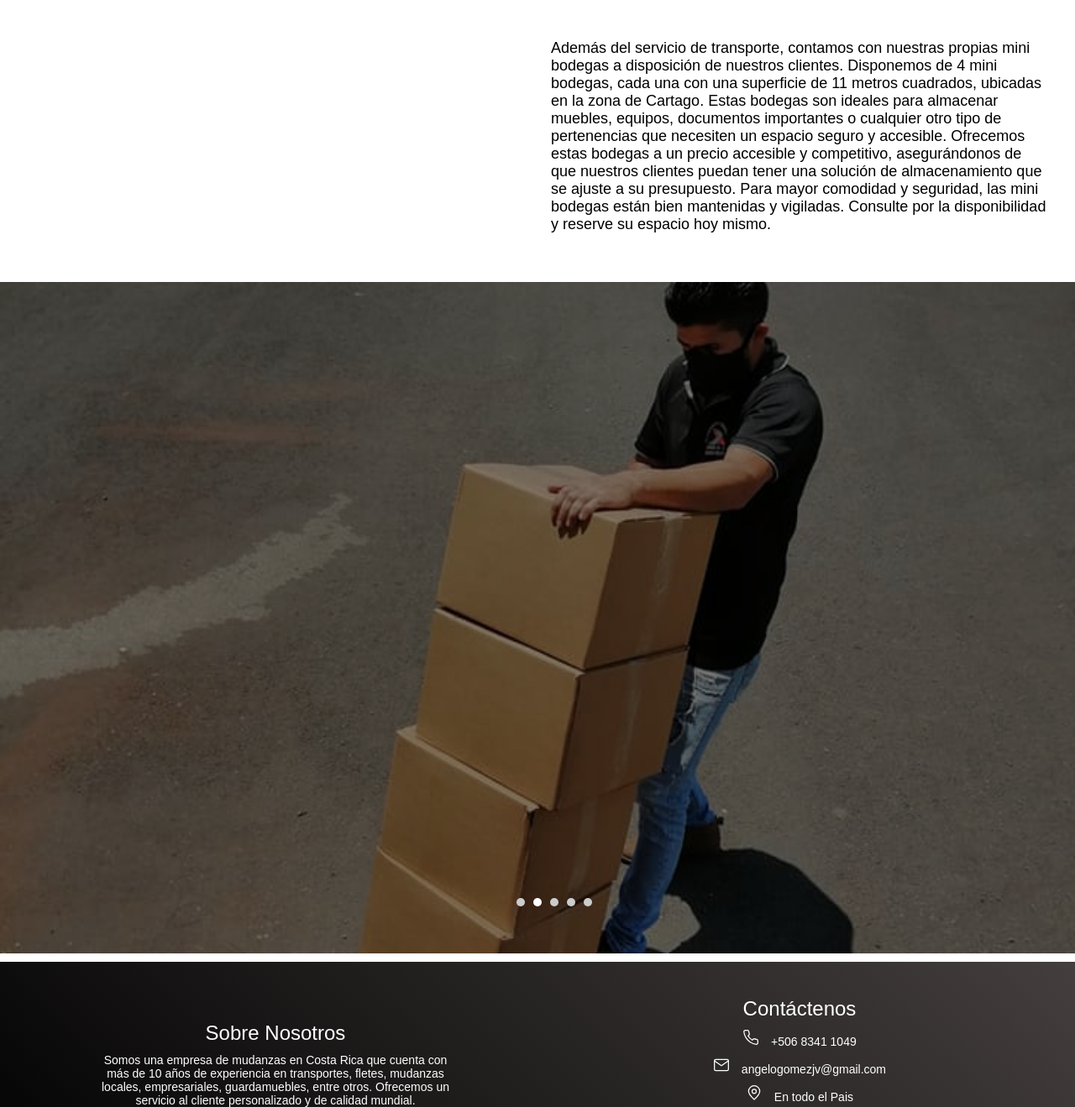
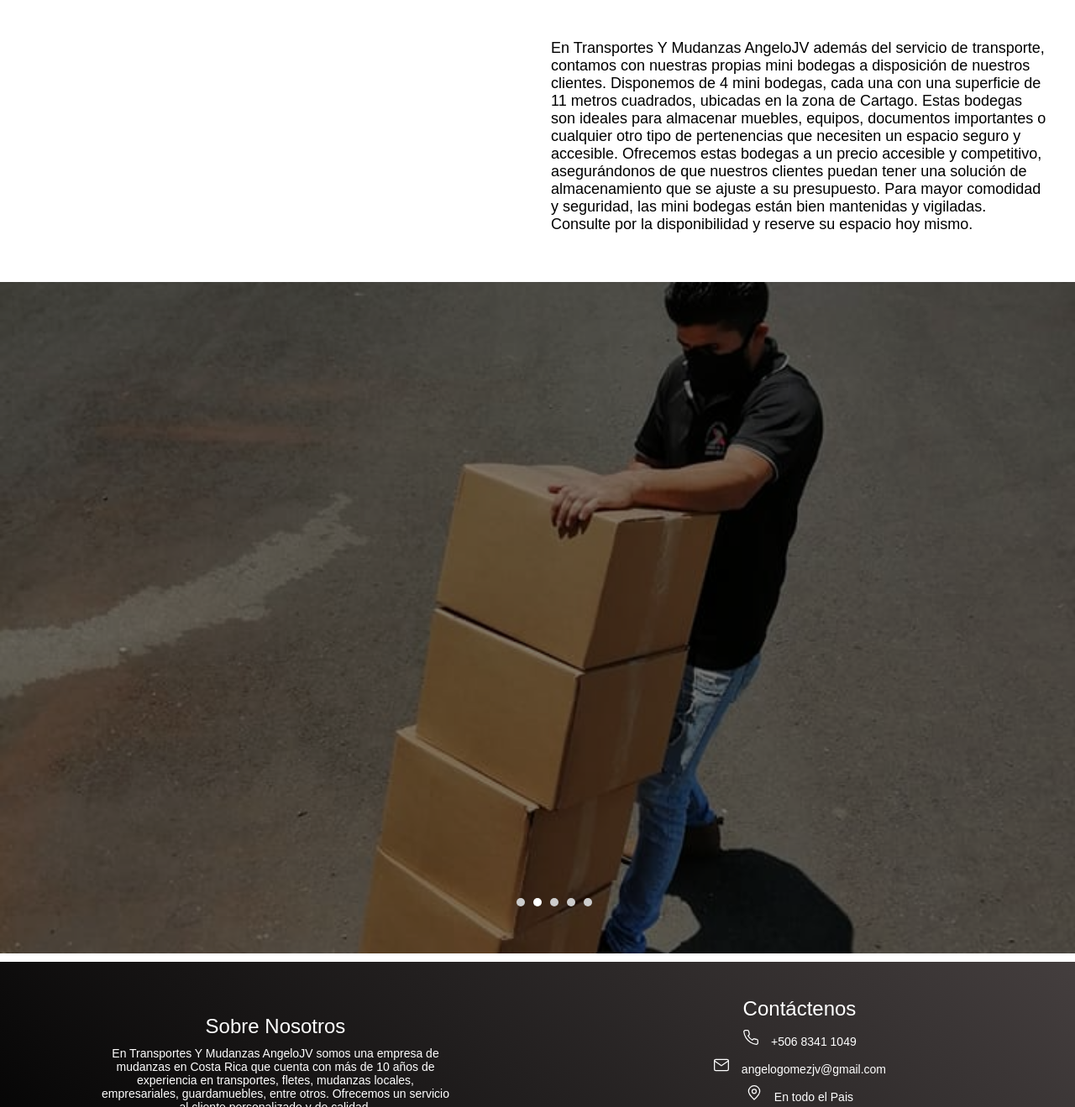
Before and after one commit to TransportesYMudanzasAngeloJV/Transportes-Y-Mudanzas-AngeloJV, a plain HTML site: page index.html in a window 1280 px wide. Shown: the part 3419-4738 px from the top of the page at 84% size. Drawn offline with nearby package versions, Linux system fonts and the light colour scheme; some icons are missing.

Commit message:
Add files via upload
mas "Transportes Y Mudanzas AngeloJV"

```diff
--- a/index.html
+++ b/index.html
@@ -10,7 +10,7 @@
 
 
 
-<meta name="google-site-verification" content="RGHxJpZ0BjTy6QcB18ELmbAotzsPBumSF6B0rLVMk9o" />
+    <meta name="google-site-verification" content="RGHxJpZ0BjTy6QcB18ELmbAotzsPBumSF6B0rLVMk9o" />
 
 </head>
 <body>
@@ -195,7 +195,7 @@
             <div class="checkbox-group">
                 <label for="seguro">
                     <input type="checkbox" id="seguro" name="seguro">
-                    Servicio de Seguro
+                    Servicio de Empaque
                 </label><br>
                 <label for="transporte">
                     <input type="checkbox" id="transporte" name="transporte">
@@ -245,7 +245,7 @@
             <img src="img/calidad (2).png" alt="">
         </div>
         <div class="col-50">
-            <p>Además del servicio de transporte, contamos con nuestras propias mini bodegas a disposición de nuestros clientes. Disponemos de 4 mini bodegas, cada una con una superficie de 11 metros cuadrados, ubicadas en la zona de Cartago. Estas bodegas son ideales para almacenar muebles, equipos, documentos importantes o cualquier otro tipo de pertenencias que necesiten un espacio seguro y accesible. Ofrecemos estas bodegas a un precio accesible y competitivo, asegurándonos de que nuestros clientes puedan tener una solución de almacenamiento que se ajuste a su presupuesto. Para mayor comodidad y seguridad, las mini bodegas están bien mantenidas y vigiladas. Consulte por la disponibilidad y reserve su espacio hoy mismo.</p>
+            <p> En Transportes Y Mudanzas AngeloJV además del servicio de transporte, contamos con nuestras propias mini bodegas a disposición de nuestros clientes. Disponemos de 4 mini bodegas, cada una con una superficie de 11 metros cuadrados, ubicadas en la zona de Cartago. Estas bodegas son ideales para almacenar muebles, equipos, documentos importantes o cualquier otro tipo de pertenencias que necesiten un espacio seguro y accesible. Ofrecemos estas bodegas a un precio accesible y competitivo, asegurándonos de que nuestros clientes puedan tener una solución de almacenamiento que se ajuste a su presupuesto. Para mayor comodidad y seguridad, las mini bodegas están bien mantenidas y vigiladas. Consulte por la disponibilidad y reserve su espacio hoy mismo.</p>
         </div>
 
     </div>
@@ -315,8 +315,8 @@
     <div class="col-1">
         <p>Sobre Nosotros</p>
         <p >
-            Somos una empresa de mudanzas en Costa Rica que cuenta con más de 10 años de experiencia en transportes,
-            fletes, mudanzas locales, empresariales, guardamuebles, entre otros. Ofrecemos un servicio al cliente personalizado y de calidad mundial.
+            En Transportes Y Mudanzas AngeloJV somos una empresa de mudanzas en Costa Rica que cuenta con más de 10 años de experiencia en transportes,
+            fletes, mudanzas locales, empresariales, guardamuebles, entre otros. Ofrecemos un servicio al cliente personalizado y de calidad.
         </p>
 
 
```
